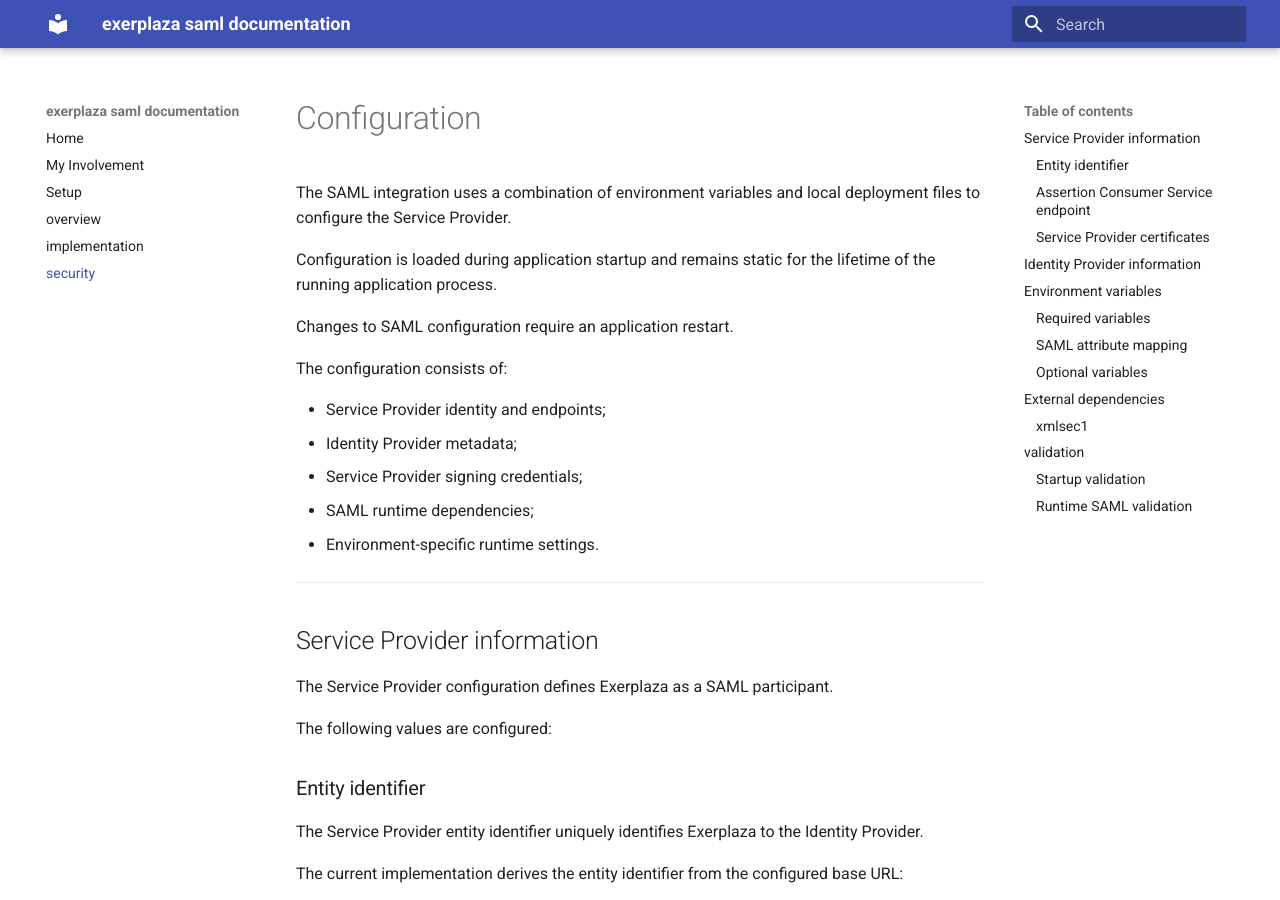
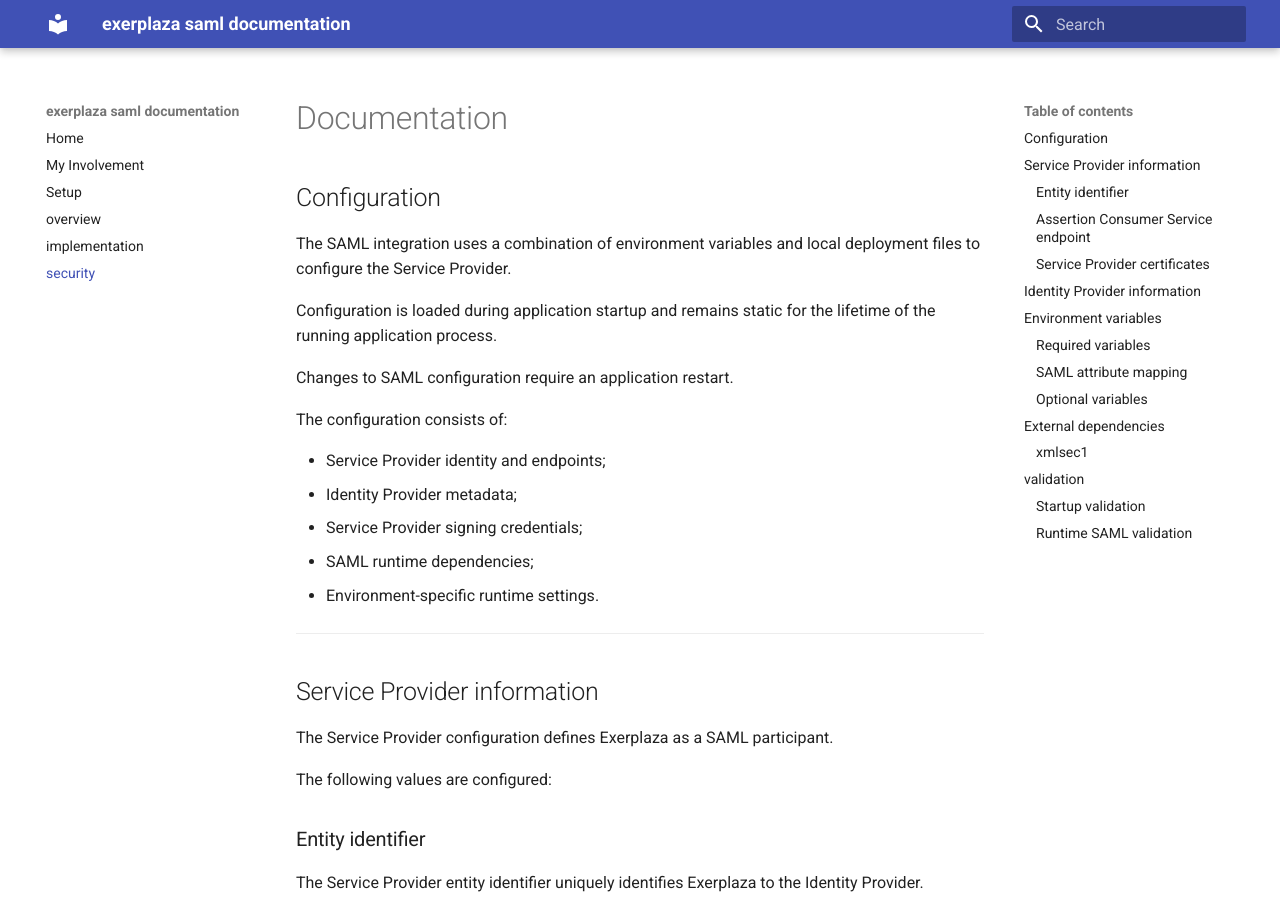
Before and after one commit to acquanaturaleminerale/acquanaturaleminerale.github.io, an MkDocs documentation site: the page built from docs/doc-security.md, in a window 1280 px wide and 900 px high. Built offline with MkDocs 1.6.1 and Material for MkDocs 9.7.7, drawn with Linux system fonts in a browser that asks for light colours.

Commit message:
Update doc-security.md

```diff
--- a/docs/doc-security.md
+++ b/docs/doc-security.md
@@ -1,4 +1,6 @@
-# Configuration
+# Documentation
+
+## Configuration
 
 The SAML integration uses a combination of environment variables and local deployment files to configure the Service Provider.
 
```
